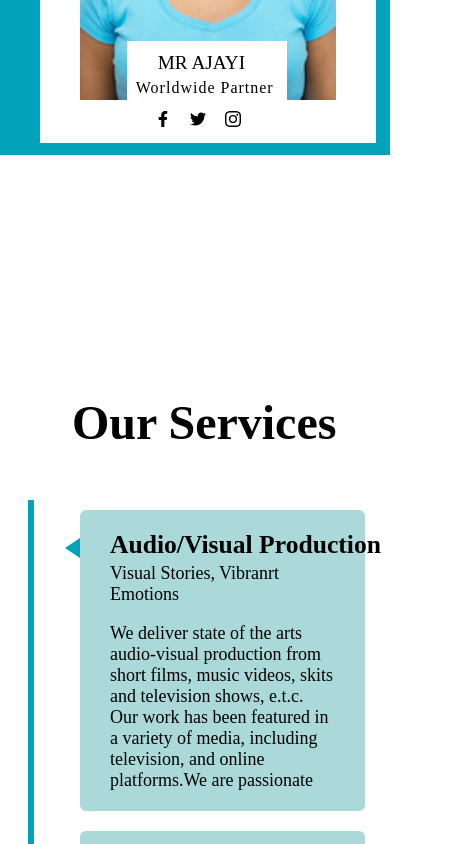
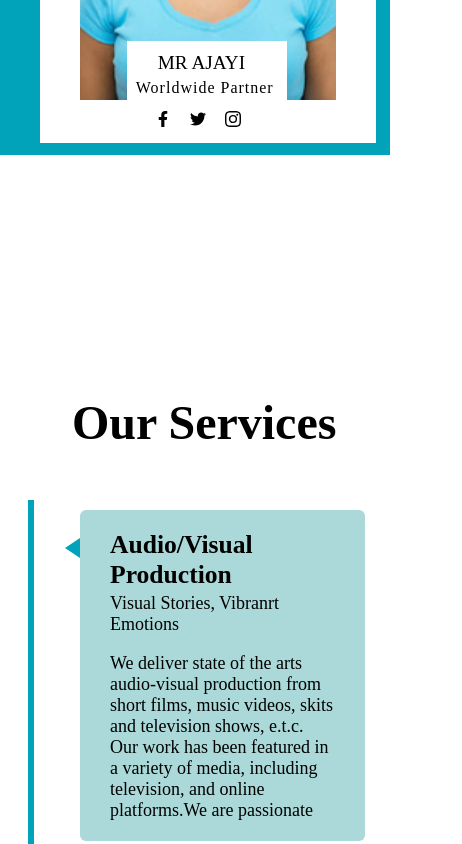
Before and after one commit to Simplevhick/timeproject, a React (Create React App) app: page / in a window 390 px wide. Shown: the part 3794-4638 px from the top of the page, 462 px wide, since content can reach past the window. Built offline with nearby package versions, Linux system fonts and the light colour scheme; a web font is replaced by a local one.

Commit message:
added new stuffs

```diff
--- a/src/components/nav/nav.css
+++ b/src/components/nav/nav.css
@@ -1802,7 +1802,7 @@
   .text-box h2{
     font-weight: 600;
     font-size: 1.6rem;
-    width: 22rem;
+    /* width: 22rem; */
   }
 
   .sm_p{
```
